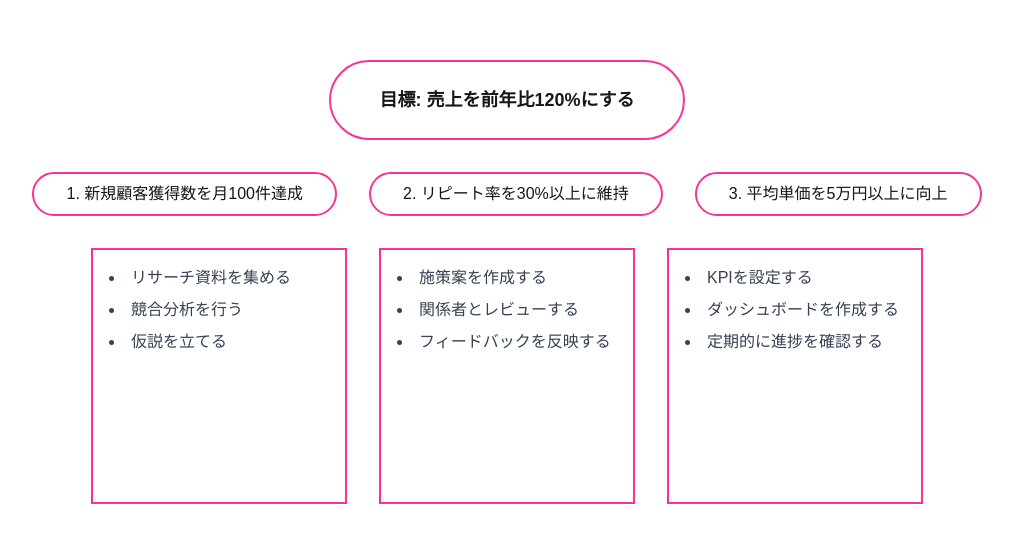
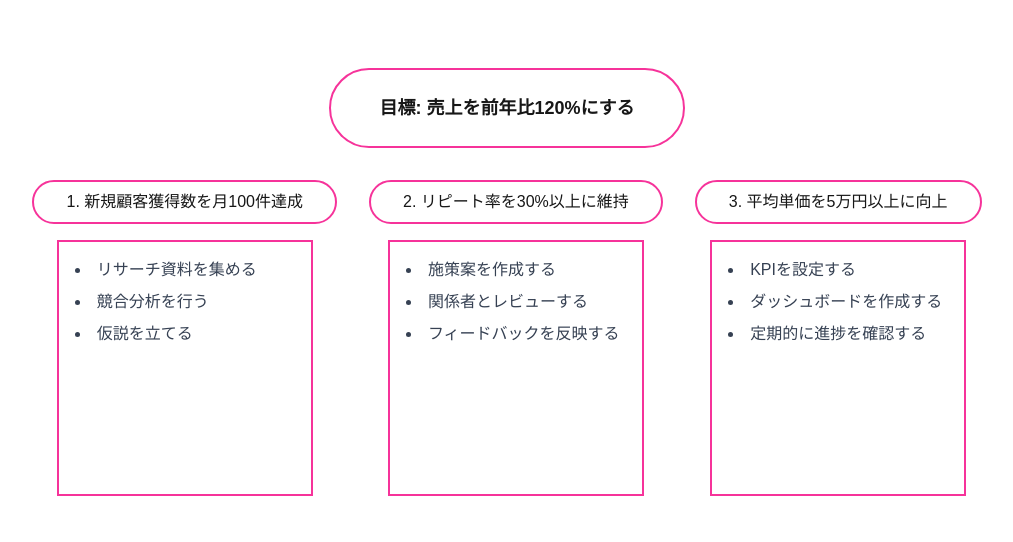
Before and after one commit to masakiwakabayashi/next_marketing_analysis, a Next.js app: page /x/kpi in a window 1280 px wide. Shown: the part 118-660 px from the top of the page, without its empty margins (133-1146 px from the left). Built offline with nearby package versions, Linux system fonts and the light colour scheme.

Commit message:
update kpi board

```diff
--- a/src/components/KpiBoard.tsx
+++ b/src/components/KpiBoard.tsx
@@ -2,28 +2,31 @@
 
 const goal: string = "売上を前年比120%にする";
 
-const kpis: string[] = [
-  "新規顧客獲得数を月100件達成",
-  "リピート率を30%以上に維持",
-  "平均単価を5万円以上に向上"
-];
-
-const tasksLists: string[][] = [
-  [
+const kpiData = [
+  {
+    kpi: "新規顧客獲得数を月100件達成",
+    tasks: [
       "リサーチ資料を集める",
       "競合分析を行う",
       "仮説を立てる"
-  ],
-  [
+    ]
+  },
+  {
+    kpi: "リピート率を30%以上に維持",
+    tasks: [
       "施策案を作成する",
       "関係者とレビューする",
       "フィードバックを反映する"
-  ],
-  [
+    ]
+  },
+  {
+    kpi: "平均単価を5万円以上に向上",
+    tasks: [
       "KPIを設定する",
       "ダッシュボードを作成する",
       "定期的に進捗を確認する"
     ]
+  }
 ];
 
 const KpiBoard = () => {
@@ -34,30 +37,20 @@ const KpiBoard = () => {
         目標: {goal}
       </div>
 
-      {/* KPI 1~3 */}
+      {/* KPI & Task Boxes */}
       <div className="flex space-x-8">
-        {kpis.map((kpi, idx) => (
-          <div
-            key={idx}
-            className="rounded-full border-2 border-pink-500 px-8 py-2 text-base"
-          >
-            {idx + 1}. {kpi}
+        {kpiData.map((item, idx) => (
+          <div key={idx} className="flex flex-col items-center">
+            <div className="rounded-full border-2 border-pink-500 px-8 py-2 text-base mb-4">
+              {idx + 1}. {item.kpi}
             </div>
-        ))}
-      </div>
-
-      {/* Task Boxes */}
-      <div className="flex space-x-8">
-        {tasksLists.map((task, idx) => (
-          <div
-            key={idx}
-            className="h-64 w-64 border-2 border-pink-500 p-4 overflow-y-auto bg-white"
-          >
+            <div className="h-64 w-64 border-2 border-pink-500 p-4 overflow-y-auto bg-white">
               <ul className="list-disc list-inside space-y-2 text-gray-700 text-base">
-              {task.map((item, i) => (
-                <li key={i}>{item}</li>
+                {item.tasks.map((task, i) => (
+                  <li key={i}>{task}</li>
                 ))}
               </ul>
+            </div>
           </div>
         ))}
       </div>
```
Lines whose indentation alone changed are shown as unchanged.
